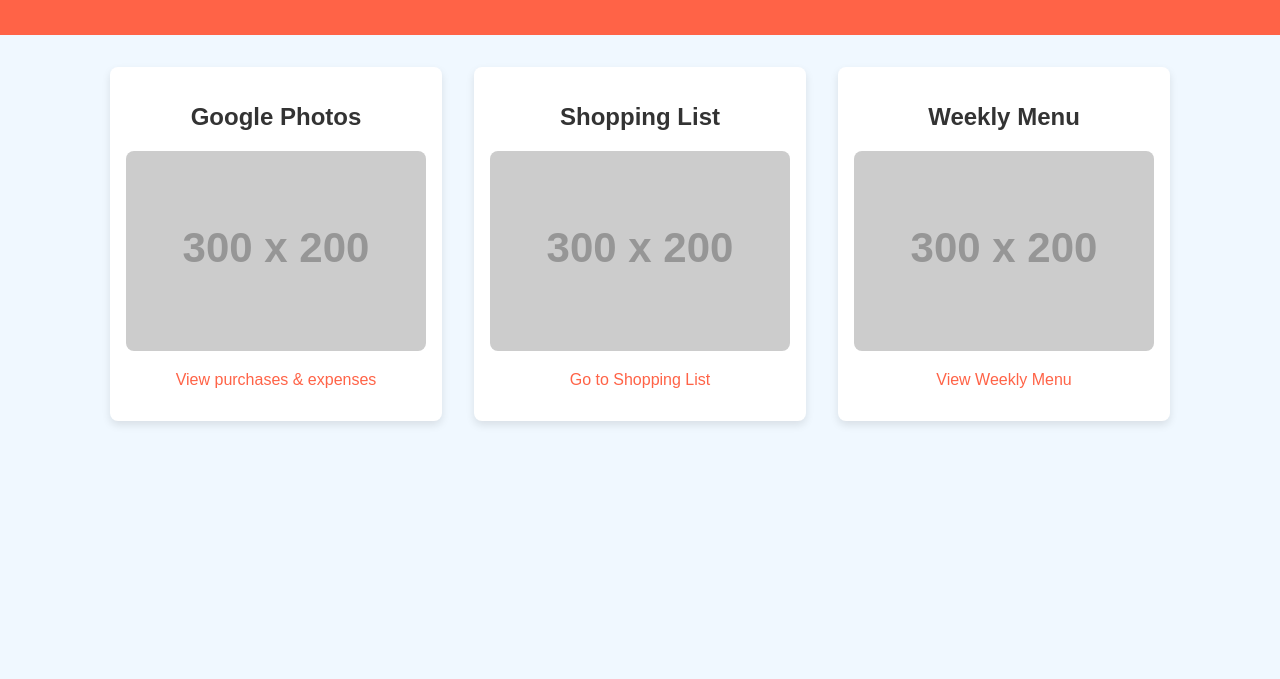
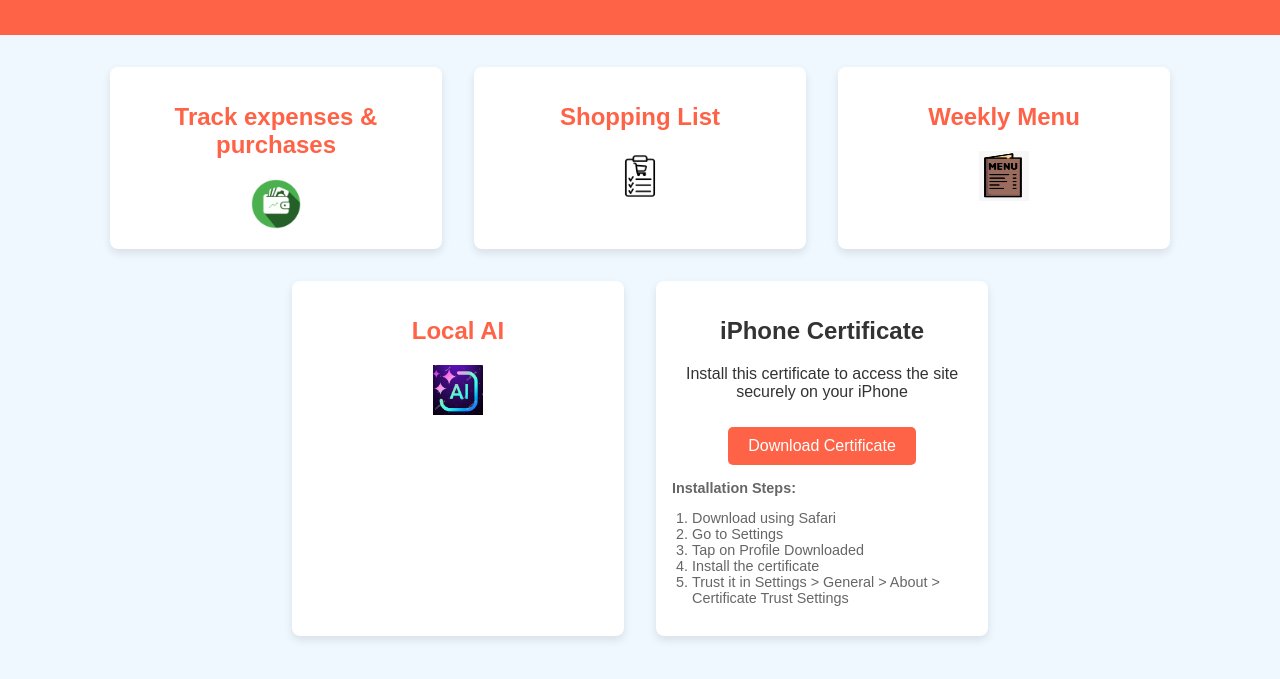
Before and after one commit to iamkhush/home-dashboard, a plain HTML site: page index.html in a window 1280 px wide. Shown: the part 77-756 px from the top of the page. Drawn offline with Linux system fonts and the light colour scheme; placeholder pictures from the web are drawn by us.

```diff
--- a/index.html
+++ b/index.html
@@ -35,9 +35,9 @@
             max-width: 300px;
         }
         .card img {
-            border-radius: 8px;
             max-width: 100%;
-            height: auto;
+            width: 50px;
+            height: 50px;
         }
         .card a {
             color: #ff6347;
@@ -61,21 +61,46 @@
     </header>
     <div class="container">
         <div class="card">
-            <h2>Google Photos</h2>
-            <img src="https://via.placeholder.com/300x200" alt="View purchases & expenses">
-            <p><a href="https://photos.google.com/" target="_blank">View purchases & expenses</a></p>
+            <a href="/what-do-i-own" target="_blank">
+                <h2>Track expenses & purchases</h2>
+                <img src="/static/expenses.png" alt="View purchases & expenses">
+            </a>
         </div>
         <div class="card">
-            <h2>Shopping List</h2>
-            <img src="https://via.placeholder.com/300x200" alt="View Shopping List">
-            <p><a href="#shopping-list">Go to Shopping List</a></p>
+            <a href="#shopping-list">
+                <h2>Shopping List</h2>
+                <img src="/static/Shopping.png" alt="View Shopping List">
+            </a>
         </div>
         <div class="card">
-            <h2>Weekly Menu</h2>
-            <img src="https://via.placeholder.com/300x200" alt="Weekly Menu">
-            <p><a href="#weekly-menu">View Weekly Menu</a></p>
+            <a href="/weekly-meals/" target="_blank">
+                <h2>Weekly Menu</h2>
+                <img src="/static/weekly-menu.png" alt="Weekly Meals">
+            </a>
         </div>
-        <!-- Add more cards for other apps as needed -->
+        <div class="card">
+            <a href="/local-ai/" target="_blank">
+                <h2>Local AI</h2>
+                <img src="/static/local-ai.png" alt="Local AI">
+            </a>
+    </div>
+        <div class="card">
+            <h2>iPhone Certificate</h2>
+            <p>Install this certificate to access the site securely on your iPhone</p>
+            <a href="/static/chaddas.home.cer" style="display: inline-block; background: #ff6347; color: white; padding: 10px 20px; border-radius: 5px; margin-top: 10px;">
+                Download Certificate
+            </a>
+            <div style="font-size: 0.9em; margin-top: 15px; text-align: left; color: #666;">
+                <p><strong>Installation Steps:</strong></p>
+                <ol style="padding-left: 20px;">
+                    <li>Download using Safari</li>
+                    <li>Go to Settings</li>
+                    <li>Tap on Profile Downloaded</li>
+                    <li>Install the certificate</li>
+                    <li>Trust it in Settings > General > About > Certificate Trust Settings</li>
+                </ol>
+            </div>
+        </div>
     </div>
 </body>
 </html>
```
Also changed, not shown: static/Shopping.png (added), static/expenses.png (added), static/local-ai.png (added), static/weekly-menu.png (added), 5 other files.
